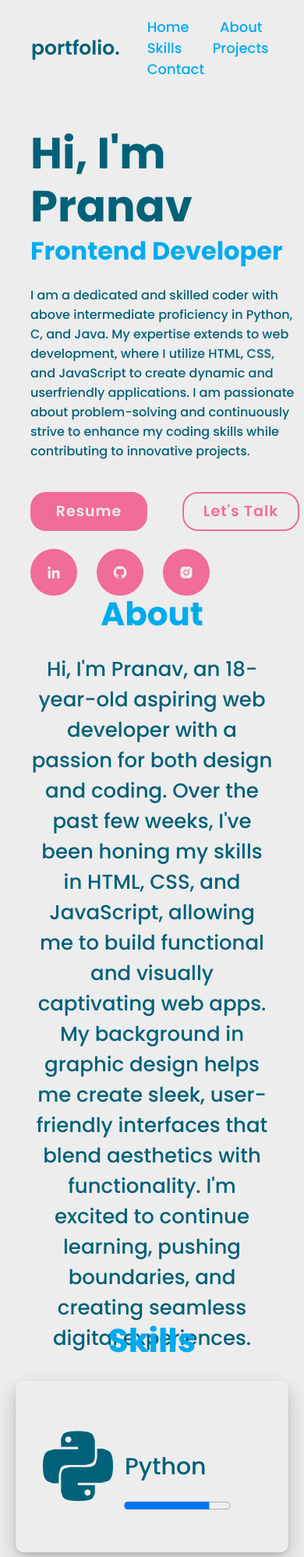
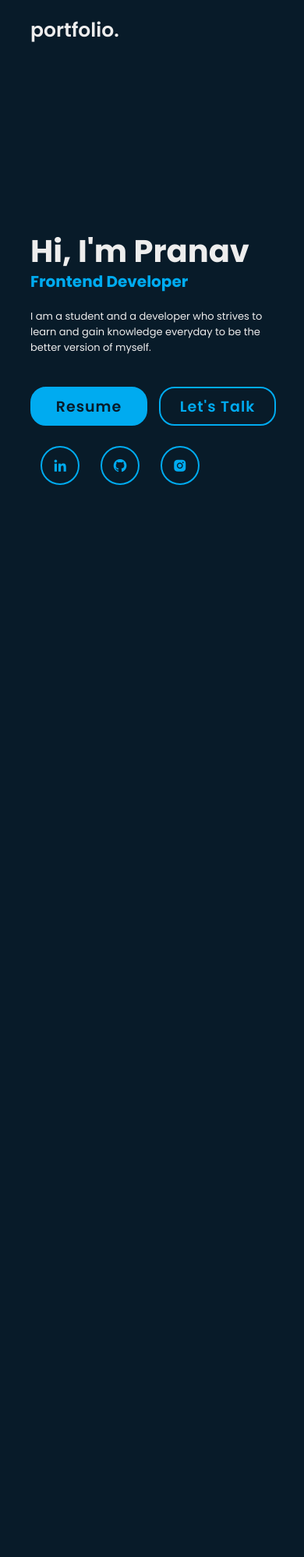
Before and after one commit to pranav-1906/project-portfolio, a plain HTML site: page index.html in a window 390 px wide. Shown: the top 1997 px of the page at 78% size. After the commit the page ends 844 px from the top, so only its background shows below. Drawn offline with nearby package versions, Linux system fonts and the light colour scheme.

Commit message:
Add files via upload

```diff
--- a/index.html
+++ b/index.html
@@ -11,28 +11,16 @@
 
     <header class="header">
         <a href="#" class="logo">portfolio.</a>
-
-        <nav class="navbar">
-            <a href="#" class="active">Home</a>
-            <a href="#">About</a>
-            <a href="#">Skills</a>
-            <a href="#">Projects</a>
-            <a href="#">Contact</a>
-        </nav>
     </header>
 
     <section class="home">
         <div class="home-content">
             <h1>Hi, I'm Pranav</h1>
             <h3>Frontend Developer</h3>
-            <p>I am a dedicated and skilled coder with above intermediate proficiency
-                in Python, C, and Java. My expertise extends to web development,
-                where I utilize HTML, CSS, and JavaScript to create dynamic and userfriendly applications. I am passionate about problem-solving and
-                continuously strive to enhance my coding skills while contributing to
-                innovative projects.
+            <p>I am a student and a developer who strives to learn and gain knowledge everyday to be the better version of myself.
                 </p>
             <div class="btn-box">
-                <a href="https://drive.google.com/file/d/1lsVNL1VqoxaZK0VBHCSHDfx1iLQzS_pA/view?usp=sharing" target="_blank">Resume</a>
+                <a href="https://drive.google.com/file/d/1ALooLbPrDjOuhq78I3XqYLMMMxUiQxcE/view?usp=sharing" target="_blank">Resume</a>
                 <a href="mailto:pranavsreekumar19@gmail.com" target="_blank">Let's Talk</a>
             </div>
         </div>
@@ -42,61 +30,8 @@
             <a href="https://github.com/pranav-1906" target="_blank"><i class='bx bxl-github'></i></a>
             <a href="https://www.instagram.com/__pranav.19?igsh=ZnloOGNrc2dvd3dr" target="_blank"><i class='bx bxl-instagram-alt' ></i></a>
         </div>
-    </section>
 
-    <section class="about">
-        <div class="about-content">
-            <h2>About</h2>
-            <p>Hi, I'm Pranav, an 18-year-old aspiring web developer with a passion for both design and coding. Over the past few weeks, I've been honing my skills in HTML, CSS, and JavaScript, allowing me to build functional and visually captivating web apps. My background in graphic design helps me create sleek, user-friendly interfaces that blend aesthetics with functionality. I'm excited to continue learning, pushing boundaries, and creating seamless digital experiences.</p>
-        </div>
-    </section>
-
-    <section class="skills">
-        <div class="skills-content">
-            <h2>Skills</h2>
-            <div class="skillsbox">
-                <div class="box1">
-                    <i class='bx bxl-python'></i>
-                    <p>Python</p>
-                    <progress value="80" max="100" class="prog"></progress>
-                </div>
-                <div class="box2">
-                    <h1>C</h1>
-                    <p>C Lang</p>
-                    <progress value="90" max="100" class="prog"></progress>
-                </div>
-                <div class="box3">
-                    <i class='bx bxl-java'></i>
-                    <p>Java</p>
-                    <progress value="75" max="100" class="prog"></progress>
-                </div>
-                <div class="box4">
-                    <i class='bx bxl-html5' ></i>
-                    <p>HTML5</p>
-                    <progress value="100" max="100" class="prog"></progress>
-                </div>
-                <div class="box5">
-                    <i class='bx bxl-css3' ></i>
-                    <p>CSS3</p>
-                    <progress value="95" max="100" class="prog"></progress>
-                </div>
-                <div class="box6">
-                    <i class='bx bxl-javascript' ></i>
-                    <p>JavaScript</p>
-                    <progress value="30" max="100" class="prog"></progress>
-                </div>
-                <div class="box7">
-                    <i class='bx bxl-adobe'></i>
-                    <p>Photoshop</p>
-                    <progress value="100" max="100" class="prog"></progress>
-                </div>
-                <div class="box8">
-                    <i class='bx bxl-adobe'></i>
-                    <p>Illustrator</p>
-                    <progress value="100" max="100" class="prog"></progress>
-                </div>
-            </div>
-        </div>
+        <img class="imgabs" src="image/abstract.png">
     </section>
 
 </body>
--- a/style.css
+++ b/style.css
@@ -8,8 +8,8 @@
 }
 
 body{
-    background: #ededed;
-    color: #0f0d0d;
+    background: #081b29;
+    color: #ededed;
 }
 
 .header{
@@ -18,11 +18,7 @@ body{
     left: 0;
     width: 100%;
     padding: 20px 10%;
-    background: rgb(237, 237, 237, 0.4);
-    backdrop-filter: blur( 9px );
-    -webkit-backdrop-filter: blur( 9px );
-    border-radius: 10px;
-    border: 1px solid rgba( 255, 255, 255, 0.18 );
+    background: transparent;
     display: flex;
     justify-content: space-between;
     align-items: center;
@@ -31,19 +27,22 @@ body{
 
 .logo{
     font-size: 25px;
-    color: #006179;
+    color: #ededed;
     text-decoration: none;
     font-weight: 600;
     transition: .5s;
 }
 
 .logo:hover{
-    font-weight: 900;
+    text-shadow: 0 0 5px #00b7ff,
+                0 0 10px #00b7ff,
+                0 0 20px #00b7ff,
+                0 0 50px #00b7ff;;
 }
 
 .navbar a{
     font-size: 18px;
-    color: #00abf0;
+    color: #ededed;
     text-decoration: none;
     font-weight: 500;
     margin-left: 35px;
@@ -51,7 +50,9 @@ body{
 }
 
 .navbar a:hover{
-    color: #f06c9b;
+    text-shadow: 0 0 5px #00b7ff,
+                0 0 10px #00b7ff,
+                0 0 20px #00b7ff;
 }
 
 .home{
@@ -68,7 +69,6 @@ body{
     font-size: 56px;
     font-weight: 700;
     line-height: 1.2;
-    color: #006179;
 }
 
 .home-content h3{
@@ -79,9 +79,7 @@ body{
 
 .home-content p{
     font-size: 16px;
-    font-weight: 450;
     margin: 20px 0 40px;
-    color: #006179;
 }
 
 .home-content .btn-box{
@@ -98,11 +96,11 @@ body{
     align-items: center;
     width: 150px;
     height: 100%;
-    background: #f06c9b;
-    border: 2px solid #f06c9b;
+    background: #00abf0;
+    border: 2px solid #00abf0;
     border-radius: 20px;
     font-size: 19px;
-    color: #ededed;
+    color: #081b29;
     text-decoration: none;
     font-weight: 600;
     letter-spacing: 1px;
@@ -112,21 +110,24 @@ body{
 }
 
 .btn-box a:hover{
-    color: #f06c9b;
-    scale: 1.05;
+    color: #00abf0;
+    box-shadow: 0 0 5px #00b7ff,
+                0 0 10px #00b7ff,
+                0 0 20px #00b7ff,
+                0 0 50px #00b7ff;
 }
 
 .btn-box a:nth-child(2){
     background-color: transparent;
-    color: #f06c9b;
+    color: #00abf0;
 }
 
 .btn-box a:nth-child(2):hover{
-    color: #ededed;
+    color: #00abf0;
 }
 
 .btn-box a:nth-child(2)::before{
-    background: #f06c9b;
+    background: #ededed;
 }
 
 .btn-box a::before{
@@ -147,7 +148,7 @@ body{
 
 .home-soi{
     position: absolute;
-    bottom: 80px;
+    margin-top: 400px;
     width: 230px;
     display: flex;
     justify-content: space-between;
@@ -157,11 +158,11 @@ body{
     display: inline-flex;
     width: 60px;
     height: 60px;
-    background: #f06c9b;
-    border: 2px solid #f06c9b;
+    background: transparent;
+    border: 2px solid #00abf0;
     border-radius: 50%;
     font-size: 20px;
-    color: #ededed;
+    color: #00abf0;
     text-decoration: none;
     justify-content: center;
     align-items: center;
@@ -170,78 +171,46 @@ body{
 
 .home-soi a:hover{
     background: #ededed;
-    scale: 1.08;
-    color: #f06c9b;
+    box-shadow: 0 0 5px #00b7ff,
+                0 0 10px #00b7ff,
+                0 0 20px #00b7ff,
+                0 0 50px #00b7ff;
 }
 
-.about{
-    display: flex;
-    align-items: center;
-    height: 100vh;
-    padding: 0 10%;
+.imgabs{
+    width: 700px;
+    position:fixed;
+    margin-left: 600px;
 }
 
-.about-content h2{
-    text-align: center;
-    font-size: 42px;
-    font-weight: 700;
-    color: #00abf0;
+@media (max-width: 523px){
+    .home-content h1{
+        font-size:40px;
     }
 
-.about-content p{
-    text-align: center;
-    color: #006179;
-    font-size: 26px;
-    font-weight: 450;
-    margin: 20px 0 40px;
+    .home-content h3{
+        font-size: 20px;
+    }
+    .home-content p{
+        font-size: 13px;
+        padding-right: 40px;
     }
 
-.skills-content h2{
-    text-align: center;
-    font-size: 42px;
-    font-weight: 700;
-    color: #00abf0;
+    .btn-box{
+        width: 10px;
+        height: 500%;
+        font-size: 10px;
+        padding-right: 30px;
     }
 
-.skillsbox div{
+    .home-soi{
+        padding-bottom: 50px;
         display: flex;
-    height: 220px;
-    width: 2000px;
-    margin: 20px;
-    border-radius: 10px;
-    flex-grow: 1;
-    flex-basis: 300px;
-    min-width: 300px;
-    box-shadow: rgba(0, 0, 0, 0.2) 0px 12px 28px 0px, rgba(0, 0, 0, 0.1) 0px 2px 4px 0px, rgba(255, 255, 255, 0.05) 0px 0px 0px 1px inset;
-    align-items: center;
-    padding-left: 20px;
+        justify-content: space-around;
     }
 
-.skillsbox {
-    display: flex;
-    flex-wrap: wrap;
-    justify-content: center;
+    .home-soi a{
+        width: 50px;
+        height: 50px;
     }
-
-.skillsbox i{
-    font-size: 120px;
-    color: #006179;
 }
-
-.skillsbox h1{
-    font-size: 120px;
-    color: #006179;
-}
-
-.skillsbox p{
-    font-size: 30px;
-    font-weight: 500;
-    color: #006179;
-}
-
-.skillsbox .prog{
-    position: relative;
-    right: 90px;
-    top: 50px;
-    scale: 1.3;
-}
```
Lines whose indentation alone changed are shown as unchanged.
